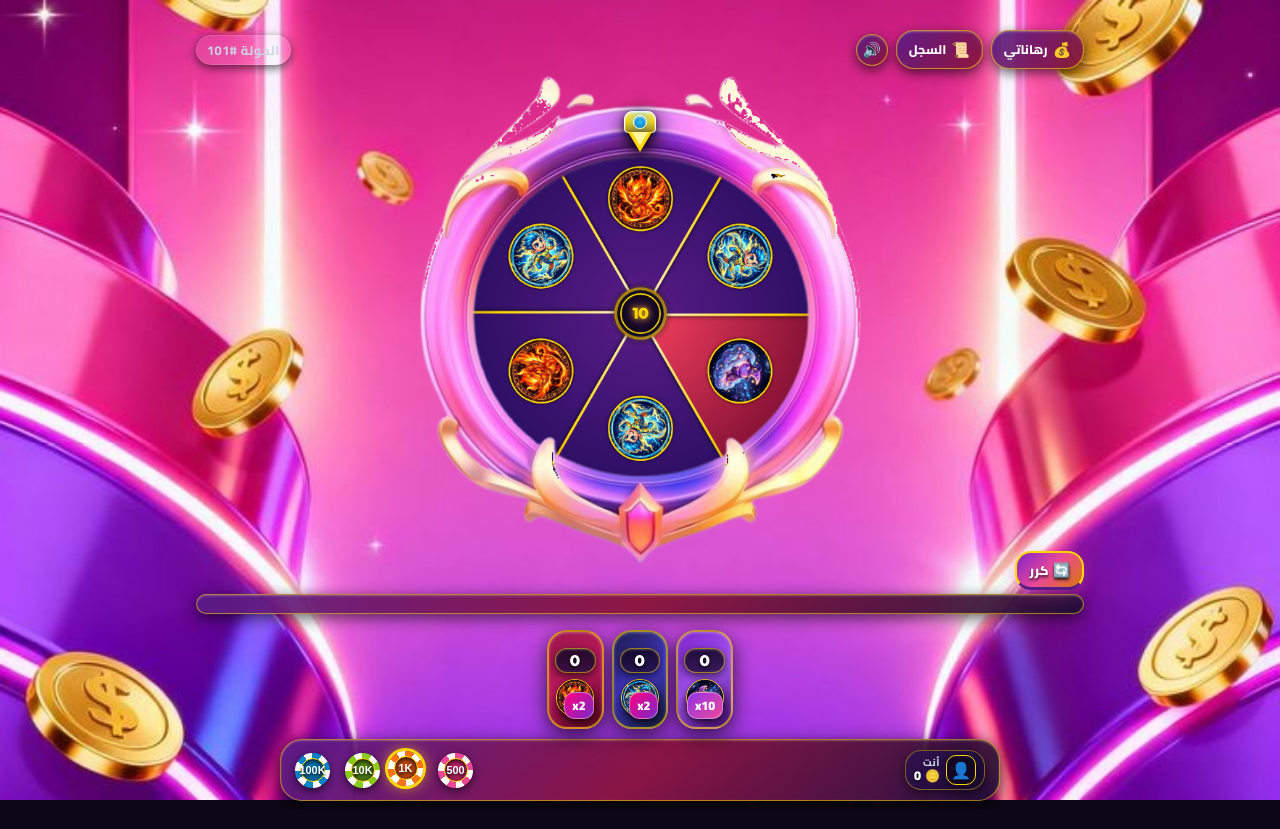
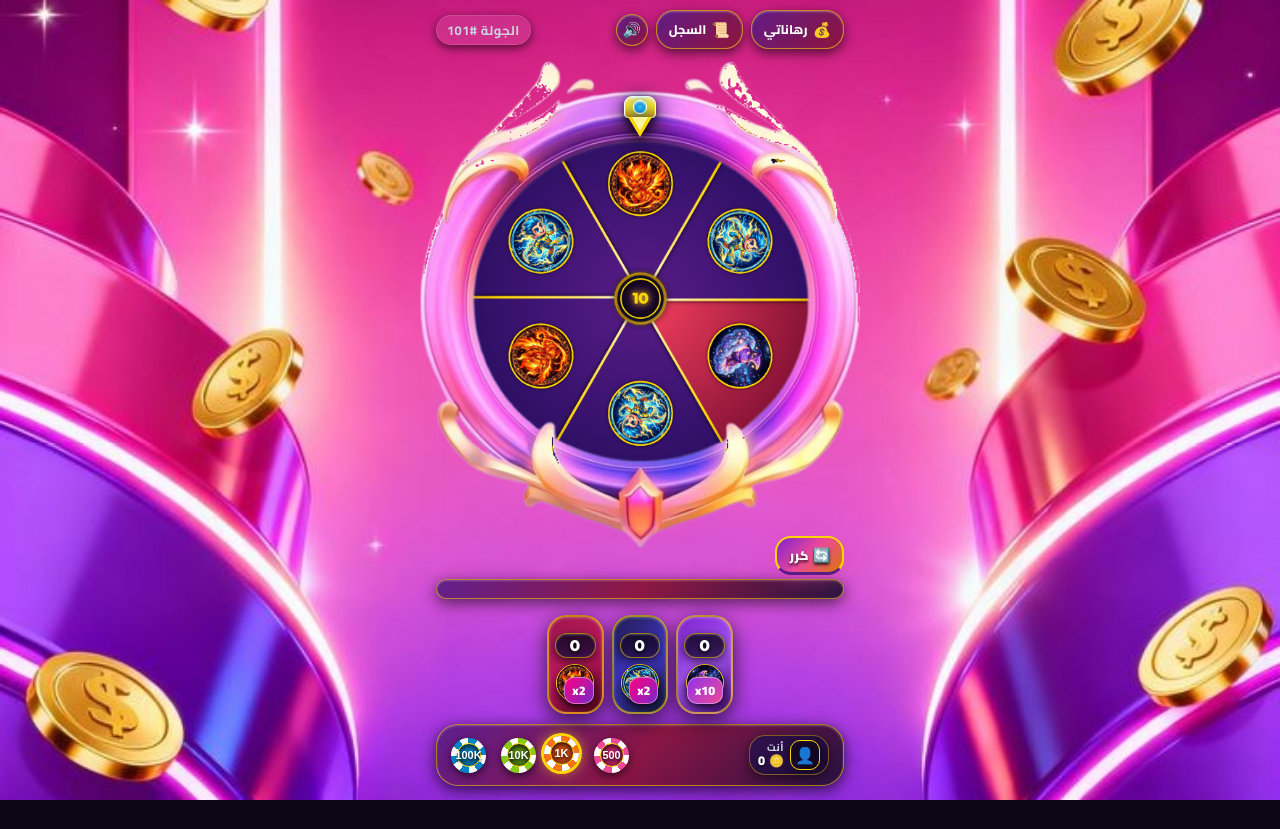
Before and after one commit to engyhamid860-lang/dream-game, a website: page public/index.html in a window 1280 px wide. After the commit the page ends 800 px from the top, so only its background shows below. Drawn offline with nearby package versions, Linux system fonts and the light colour scheme; no server answers.

Commit message:
Make desktop layout match mobile phone proportions perfectly (max-width: 440px)

```diff
--- a/public/style.css
+++ b/public/style.css
@@ -199,34 +199,36 @@ body {
 /* 2. Main Game Container (واجهة متجاوبة تفاعلية لكافة الشاشات) */
 .voice-app-container {
   width: 100%;
-  max-width: 900px;
+  max-width: 440px;
+  min-height: 100vh;
+  min-height: 100dvh;
   margin: 0 auto;
   background: transparent;
   border: none;
-  border-radius: 28px;
   box-shadow: none;
   backdrop-filter: none;
   overflow: hidden;
   position: relative;
   display: flex;
   flex-direction: column;
+  justify-content: space-between;
+  padding-bottom: calc(6px + env(safe-area-inset-bottom, 0px));
   touch-action: manipulation;
-  transition: max-width 0.3s ease;
 }
 
 @media (min-width: 992px) {
   body {
-    padding: 20px 16px;
+    padding: 0;
   }
   .voice-app-container {
-    max-width: 920px;
+    max-width: 440px;
   }
   .characters-grid {
-    max-width: 720px;
+    max-width: 100%;
     margin: 0 auto;
   }
   .chip-selector-section {
-    max-width: 720px;
+    max-width: 100%;
     margin: 0 auto;
     width: 100%;
   }
@@ -238,12 +240,7 @@ body {
     align-items: flex-start;
   }
   .voice-app-container {
-    max-width: 100vw;
-    min-height: 100vh;
-    min-height: 100dvh;
-    border-radius: 0;
-    border: none;
-    box-shadow: none;
+    max-width: 440px;
   }
 }
 
```
